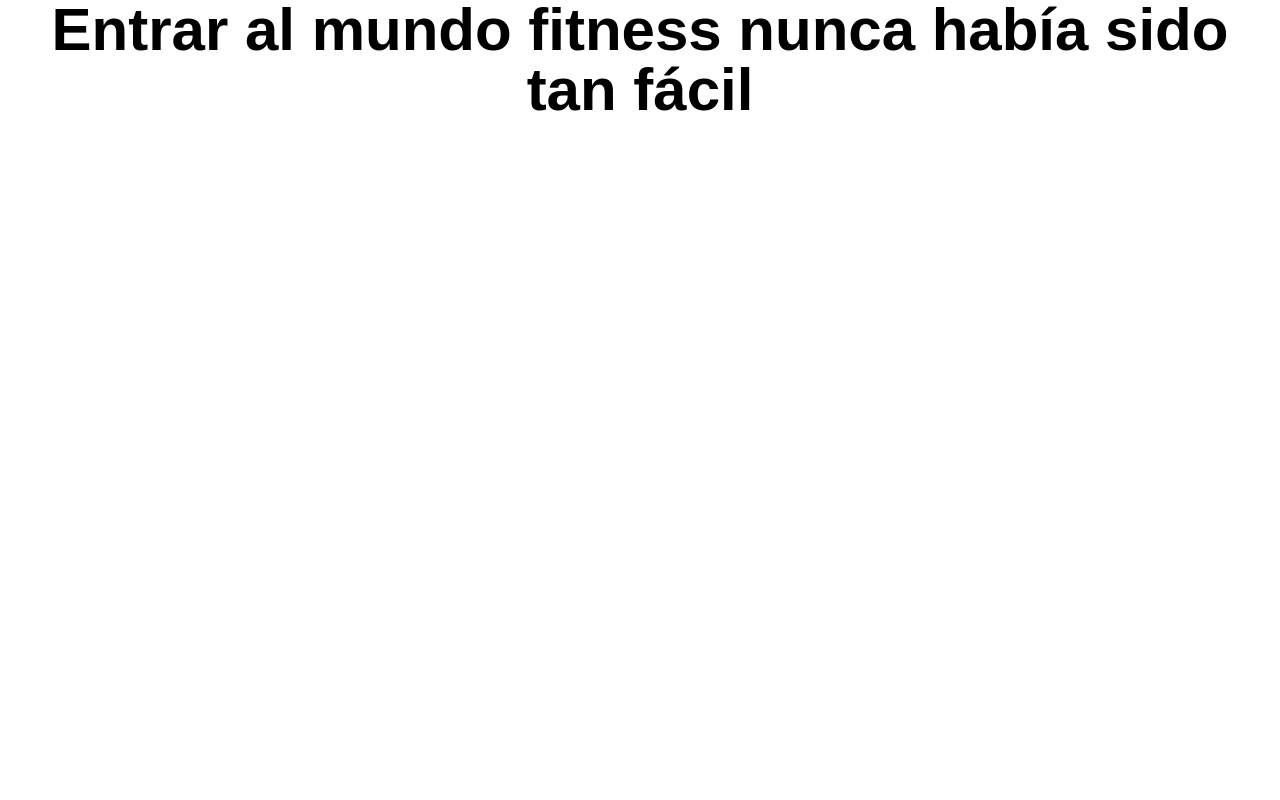
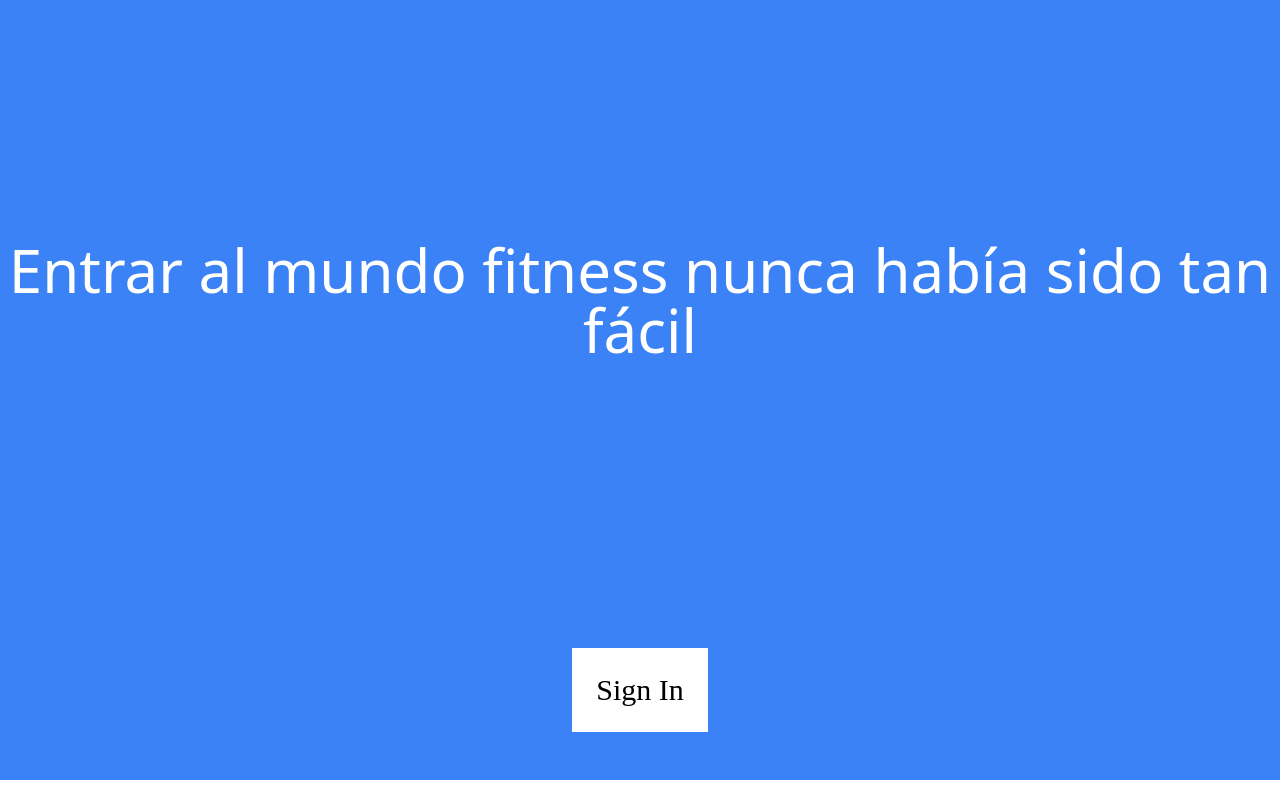
Before and after one commit to FernandaOsorioMorales/AvanzaAppWeb, a React (Vite) app in the folder frontend/: page / in a window 1280 px wide. Built offline with nearby package versions, Linux system fonts and the light colour scheme.

Commit message:
Login y Formulario registro, landing page

```diff
--- a/frontend/index.html
+++ b/frontend/index.html
@@ -8,7 +8,7 @@
     <link href="https://cdn.jsdelivr.net/npm/tailwindcss@2.2.19/dist/tailwind.min.css" rel="stylesheet">
 
   </head>
-  <body class="bg-cyan-600">
+  <body>
     <div id="root"></div>
     <script type="module" src="/src/main.tsx"></script>
   </body>
--- /dev/null
+++ b/frontend/src/components/Login/login.tsx
@@ -0,0 +1,30 @@
+import React from "react";
+
+const LoginForm : React.FC =() =>{
+    return(
+        <div className="wrapper flex justify-center items-center p-72">
+            <form action="">
+                <h1 className="text-2xl text-center">Login</h1>
+                <div className="input-box flex justify-center">
+                    <input type= "text" placeholder="Usuario" required/>
+                </div>
+                <div className="input-box flex justify-center">
+                    <input type= "password" placeholder="Contraseña" required/>
+                </div>
+                <div className="remember-forgot">
+                    <label><input type= "checkbox" /> Recuérdame  </label>
+                    <a href="#" className="underline">Olvidaste tu contraseña?</a>
+                </div>
+
+                <button type="submit" className="text-black text-1xl text-center bg-white p-2 rounded-sm">Login</button>
+
+                <div className="register-link">
+                    <p>¿Aún no tienes una cuenta? <a href="./register.tsx" className="underline">¡Regístrate!</a></p>
+                </div>
+
+            </form>
+        </div>
+    )
+}
+
+export default LoginForm;
--- /dev/null
+++ b/frontend/src/components/Login/register.tsx
@@ -0,0 +1,32 @@
+import React from "react";
+
+const RegisterForm : React.FC =() =>{
+    return(
+        <div>
+            <form className="p-56">
+                <h1 className="text-5xl text-center">Regístrate</h1>
+                <h2 className="text-2xl text-center text-white">Tu nombre</h2>
+                <div className="input-box flex justify-center">
+                    <input type= "text" placeholder="Nombres" required/>
+                </div>
+                <h2 className="text-2xl text-center text-white">Tu apellido paterno</h2>
+                <div className="input-box flex justify-center">
+                    <input type= "text" placeholder="Apellido paterno" required/>
+                </div>
+                <h2 className="text-2xl text-center text-white">Tu apellido materno</h2>
+                <div className="input-box flex justify-center">
+                    <input type= "text" placeholder="Apellido materno" required/>
+                </div>
+                <h2 className="text-2xl text-center text-white">Tu correo</h2>
+                <div className="input-box flex justify-center">
+                    <input type= "mail" placeholder="Correo@example.com" required/>
+                </div>
+                <div className="flex justify-center">
+                <button type="submit" className="text-black text-1xl text-center bg-white p-2 rounded-sm">Registrar</button>
+                </div>
+
+            </form>
+        </div>
+    )
+}
+ export default RegisterForm;
--- /dev/null
+++ b/frontend/src/components/landingpage/button.tsx
@@ -0,0 +1,11 @@
+import React from "react";
+
+const Button : React.FC= () => {
+    return (
+        <div className="flex justify-center py-12">
+            <button className= "text-black text-3xl text-center bg-white p-6">Sign In</button>
+        </div>
+    );
+}
+
+export default Button;
--- /dev/null
+++ b/frontend/src/components/landingpage/logo.tsx
@@ -0,0 +1,14 @@
+import React from "react";
+import logo from "../img/logo.png"
+
+
+const Logo : React.FC= () => {
+    return (
+       <img
+       className= "h-96 w-full rounded-lg object-cover object-center",
+       src = {logo},
+       alt = "logo"
+    );
+}x
+
+export default Logo;
--- /dev/null
+++ b/frontend/src/components/landingpage/title.tsx
@@ -0,0 +1,11 @@
+import React from "react";
+
+const Title : React.FC= () => {
+    return (
+        <div className="flex justify-center items-center py-60">
+            <h1 className="text-white font-sans text-6xl font-thin text-center">Entrar al mundo fitness nunca había sido tan fácil</h1>
+        </div>
+    );
+}
+
+export default Title;
--- a/frontend/src/components/title.tsx
+++ /dev/null
@@ -1,11 +0,0 @@
-import React from "react";
-
-const Title : React.FC= () => {
-    return (
-        <div>
-            <h1 className="text-azulote text-6xl font-bold text-center">Entrar al mundo fitness nunca había sido tan fácil</h1>
-        </div>
-    );
-}
-
-export default Title;
--- a/frontend/src/main.tsx
+++ b/frontend/src/main.tsx
@@ -1,6 +1,7 @@
 import * as React from "react";
 import * as ReactDOM from "react-dom/client";
 import './input.css';
+
 
 import {
   createBrowserRouter,
--- a/frontend/src/routes/root.tsx
+++ b/frontend/src/routes/root.tsx
@@ -1,11 +1,16 @@
-import Title from "../components/title";
-import Header from "../components/header";
+import Title from "../components/landingpage/title";
 import React from "react";
+import Button from "../components/landingpage/button";
+import LoginForm from "../components/Login/login";
+import RegisterForm from "../components/Login/register";
 
 export default function Root(){
     return (
-        <div>
+        <div className="bg-blue-500">
            <Title/>
+           <div className="">
+            <Button/>
+           </div>
         </div>
     );
 }
--- a/frontend/tailwind.config.ts
+++ b/frontend/tailwind.config.ts
@@ -3,10 +3,13 @@ const colors = require('tailwindcss/colors');
 
 const config: Config = {
   content: [
-    "./src/**/*.ts",
+    "./src/**/*.{ts,js,jsx,tsx}",
     "./**/*.html"
   ],
   theme: {
+    fontFamily: {
+      sans: ['Poppins'],
+    },
     extend: {
       colors: {
         'azulote': '#2F688A',
@@ -15,9 +18,6 @@ const config: Config = {
         'vainilla': '#F8F0C6',
         'blue-light': '#e9f9ff'
       },
-      fontFamily: {
-        sans: ['Poppins', 'sans-serif'],
-      },
     },
   },
   plugins: [],
```
Also changed, not shown: frontend/src/components/header.tsx (deleted, +0 -11 lines), frontend/src/img/logo.png (added), 1 other file (tests, documents, lock files or other folders).
